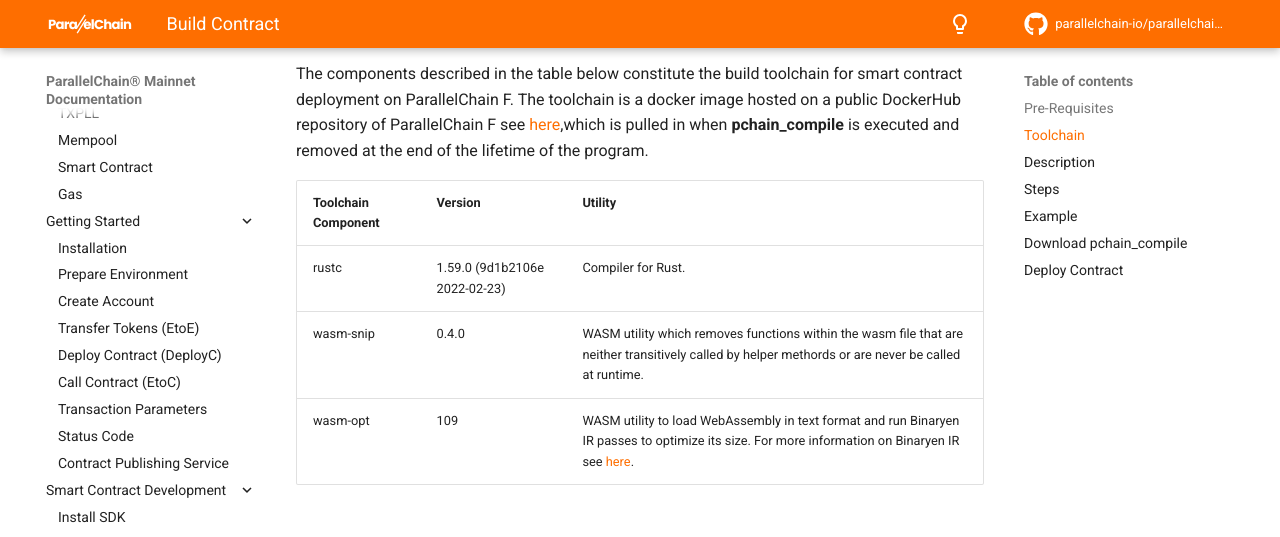
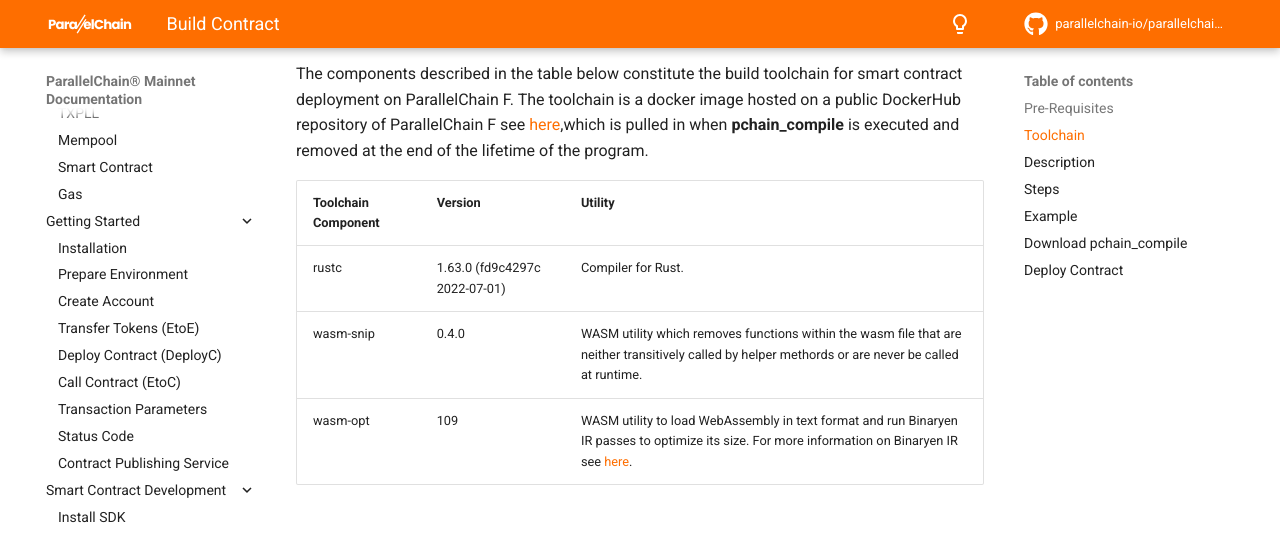
Before and after one commit to parallelchain-io/parallelchain-docs, an MkDocs documentation site: the page built from docs/smart_contract_sdk/build_contract.md, in a window 1280 px wide and 900 px high, scrolled down 930 px. Shown: the top 537 px of the window. Built offline with MkDocs 1.6.1 and Material for MkDocs 9.7.7, drawn with Linux system fonts in a browser that asks for light colours; comment, search, counter and statistics services are not loaded.

Commit message:
UPDATE: updated pchain_compile toolchain version for Testnet 3.

```diff
--- a/docs/smart_contract_sdk/build_contract.md
+++ b/docs/smart_contract_sdk/build_contract.md
@@ -36,7 +36,7 @@
 
 |Toolchain Component | Version | Utility
 |:---                |:---  | :--- |
-rustc                | 1.59.0 (9d1b2106e 2022-02-23) | Compiler for Rust. |
+rustc                | 1.63.0 (fd9c4297c 2022-07-01) | Compiler for Rust. |
 wasm-snip   | 0.4.0 | WASM utility which removes functions within the wasm file that are neither transitively called by helper methords or are never be called at runtime. |
 wasm-opt     | 109  | WASM utility to load WebAssembly in text format and run Binaryen IR passes to optimize its size. For more information on Binaryen IR see [here](http://webassembly.github.io/binaryen/). |
 
```
